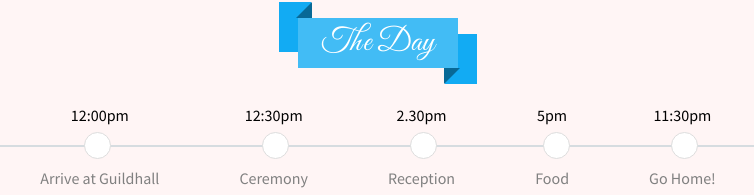
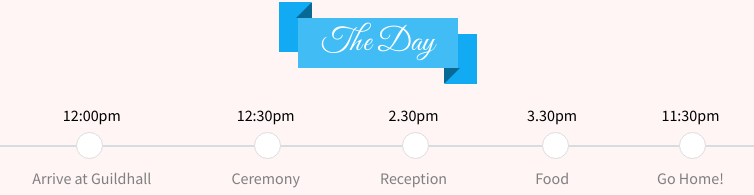
Before and after one commit to Oodar/wedding, a plain HTML site: page index.html in a window 1280 px wide. Shown: the part 489-684 px from the top of the page, without its empty margins (262-1016 px from the left). Drawn offline with nearby package versions, Linux system fonts and the light colour scheme; a web font is replaced by a local one.

Commit message:
fix time for food

```diff
--- a/index.html
+++ b/index.html
@@ -49,7 +49,7 @@
 			  </li>
 			  <li class="li">
 			    <div class="timestamp">
-			      <span class="date">5pm<span>
+			      <span class="date">3.30pm<span>
 			    </div>
 			    <div class="status">
 			      <h4> Food </h4>
```
